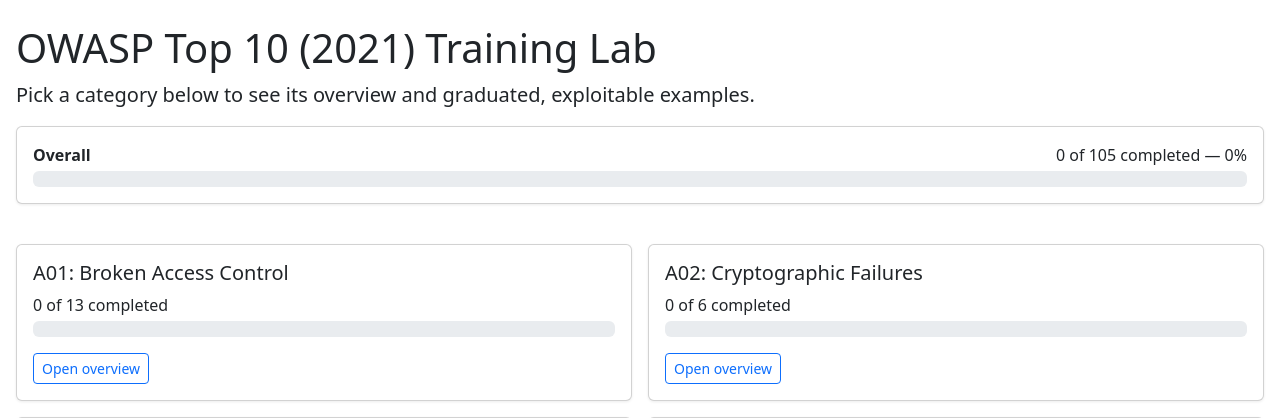
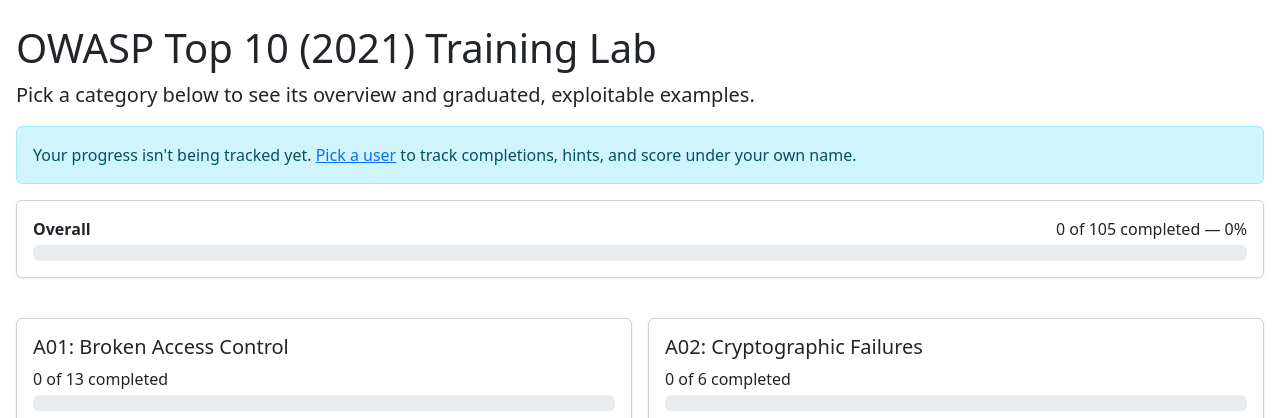
Before and after one commit to jozeta/owasp-lab, a Flask app: page / in a window 1280 px wide. Shown: the part 98-516 px from the top of the page. Run offline with Flask 3, Linux system fonts and the light colour scheme; parts of the project's set-up code (start-up, migrations or seed data) failed here and were passed over; some libraries are stand-ins or nearby versions.

Commit message:
feat(core): make example progress, hints, and score per-user
Co-Authored-By: Claude Sonnet 5 <noreply@anthropic.com>

```diff
--- a/app/core/__init__.py
+++ b/app/core/__init__.py
@@ -23,7 +23,13 @@ def register_core(app):
             (e for c in CATEGORIES for e in c.examples if e.endpoint == request.endpoint),
             None,
         )
-        progress_rows = {p.example_id: p for p in ExampleProgress.query.all()}
+        viewer = get_current_user()
+        if viewer is None:
+            progress_rows = {}
+        else:
+            progress_rows = {
+                p.example_id: p for p in ExampleProgress.query.filter_by(user_id=viewer.id).all()
+            }
         completed_example_ids = {
             example_id
             for example_id, p in progress_rows.items()
@@ -45,7 +51,7 @@ def register_core(app):
         return dict(
             settings=Settings.get(),
             categories=sorted(CATEGORIES, key=lambda c: c.short_id),
-            current_user=get_current_user(),
+            current_user=viewer,
             active_category=active_category,
             registered_endpoints=set(current_app.view_functions.keys()),
             current_example=current_example,
--- a/app/core/models.py
+++ b/app/core/models.py
@@ -42,10 +42,15 @@ class ExampleProgress(db.Model):
     __tablename__ = "example_progress"
 
     id = db.Column(db.Integer, primary_key=True)
-    example_id = db.Column(db.String(80), unique=True, nullable=False)
+    user_id = db.Column(db.Integer, db.ForeignKey("users.id"), nullable=False)
+    example_id = db.Column(db.String(80), nullable=False)
     completed_at = db.Column(db.DateTime, nullable=True)
     hints_used = db.Column(db.Integer, nullable=False, default=0)
     points_awarded = db.Column(db.Integer, nullable=True)
+
+    __table_args__ = (
+        db.UniqueConstraint("user_id", "example_id", name="uq_progress_user_example"),
+    )
 
 
 def compute_points(example, hints_used):
--- a/app/core/templates/core/home.html
+++ b/app/core/templates/core/home.html
@@ -3,6 +3,14 @@
 {% block content %}
 <h1>OWASP Top 10 (2021) Training Lab</h1>
 <p class="lead">Pick a category below to see its overview and graduated, exploitable examples.</p>
+
+{% if not viewer %}
+<div class="alert alert-info">
+  Your progress isn't being tracked yet.
+  <a href="{{ url_for('core.switch_user', next=request.path) }}">Pick a user</a>
+  to track completions, hints, and score under your own name.
+</div>
+{% endif %}
 
 <div class="card mb-4">
   <div class="card-body">
--- a/app/core/views.py
+++ b/app/core/views.py
@@ -2,6 +2,7 @@ from datetime import datetime
 
 from flask import Blueprint, Response, abort, current_app, flash, redirect, render_template, request, session, url_for
 
+from app.core.auth import get_current_user
 from app.core.models import ExampleProgress, Settings, User, compute_points
 from app.core.nav import CATEGORIES
 from app.core.seed import reset_database
@@ -28,7 +29,13 @@ def _find_example(example_id):
 
 @core_bp.route("/")
 def home():
-    progress_rows = {p.example_id: p for p in ExampleProgress.query.all()}
+    viewer = get_current_user()
+    if viewer is None:
+        progress_rows = {}
+    else:
+        progress_rows = {
+            p.example_id: p for p in ExampleProgress.query.filter_by(user_id=viewer.id).all()
+        }
     completed_ids = {
         example_id for example_id, p in progress_rows.items() if p.completed_at is not None
     }
@@ -65,6 +72,7 @@ def home():
         category_stats=category_stats,
         earned_points_total=earned_points_total,
         max_points_total=max_points_total,
+        viewer=viewer,
     )
 
 
@@ -140,13 +148,16 @@ def force_reset():
 # the app is meant to run on 127.0.0.1 only.
 @core_bp.route("/progress/toggle", methods=["POST"])
 def toggle_progress():
+    viewer = get_current_user()
+    if viewer is None:
+        return redirect(url_for("core.switch_user", next=request.path))
     example_id = request.form.get("example_id", "")
     example = _find_example(example_id)
     if example is None:
         abort(404)
-    progress = ExampleProgress.query.filter_by(example_id=example_id).first()
+    progress = ExampleProgress.query.filter_by(user_id=viewer.id, example_id=example_id).first()
     if progress is None:
-        progress = ExampleProgress(example_id=example_id, hints_used=0)
+        progress = ExampleProgress(user_id=viewer.id, example_id=example_id, hints_used=0)
         db.session.add(progress)
     if progress.completed_at is None:
         progress.completed_at = datetime.utcnow()
@@ -160,13 +171,16 @@ def toggle_progress():
 
 @core_bp.route("/hints/reveal", methods=["POST"])
 def reveal_hint():
+    viewer = get_current_user()
+    if viewer is None:
+        return redirect(url_for("core.switch_user", next=request.path))
     example_id = request.form.get("example_id", "")
     example = _find_example(example_id)
     if example is None:
         abort(404)
-    progress = ExampleProgress.query.filter_by(example_id=example_id).first()
+    progress = ExampleProgress.query.filter_by(user_id=viewer.id, example_id=example_id).first()
     if progress is None:
-        progress = ExampleProgress(example_id=example_id, hints_used=0)
+        progress = ExampleProgress(user_id=viewer.id, example_id=example_id, hints_used=0)
         db.session.add(progress)
     if progress.hints_used < len(example.hints):
         progress.hints_used += 1
```
Also changed, not shown: tests/test_per_user_progress.py (added, +89 -0 lines), README.md.
